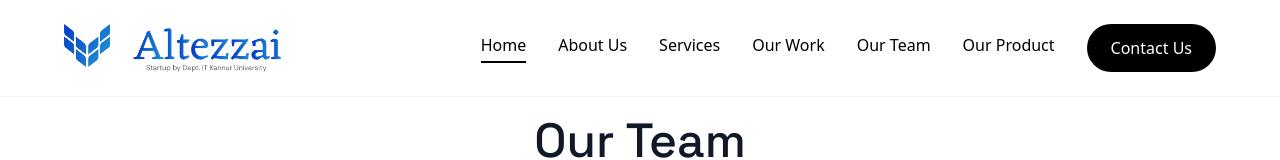
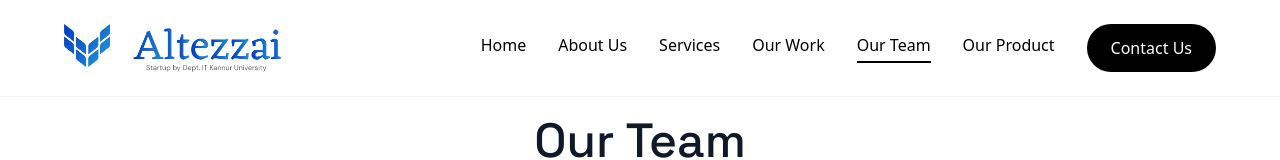
Before and after one commit to ROH-745/AltezzAi_Clone, a React (Vite) app in the folder altezzai-clone/: page /teams in a window 1280 px wide. Shown: the top 160 px of the page. Built offline with nearby package versions, Linux system fonts and the light colour scheme.

Commit message:
modified header section

```diff
--- a/altezzai-clone/src/components/Footer/Footer.jsx
+++ b/altezzai-clone/src/components/Footer/Footer.jsx
@@ -135,7 +135,7 @@ function Footer() {
           {/* Navigation Links */}
           <div className="flex flex-col gap-0 text-center">
             <button
-              onClick={() => navigate("/")}
+              onClick={() => navigate("/about")}
               className="text-xs hover:text-teal-400 transition-colors"
               style={{ fontFamily: "Space Grotesk" }}
             >
--- a/altezzai-clone/src/components/Header/Header.jsx
+++ b/altezzai-clone/src/components/Header/Header.jsx
@@ -1,8 +1,16 @@
 import { useState } from "react";
-import { useNavigate } from "react-router-dom";
+import { useNavigate, useLocation } from "react-router-dom";
 function Header() {
   const navigate = useNavigate();
+  const location = useLocation();
   const [menuOpen, setMenuOpen] = useState(false);
+
+  // Function to check if current path matches the link
+  const isActive = (path) => {
+    if (path === "/" && location.pathname === "/") return true;
+    if (path !== "/" && location.pathname === path) return true;
+    return false;
+  };
 
   return (
     <header className="bg-white border-b border-gray-100">
@@ -21,31 +29,51 @@ function Header() {
           {/* Navigation Menu */}
           <nav className="flex gap-8 text-base font-normal text-black">
             <a
-              className="border-b-2 border-black pb-1 cursor-pointer"
+              className={`cursor-pointer ${
+                isActive("/")
+                  ? "border-b-2 border-black pb-1"
+                  : "hover:opacity-70"
+              }`}
               onClick={() => (window.location.href = "/")}
             >
               Home
             </a>
             <a
-              className="cursor-pointer hover:opacity-70"
+              className={`cursor-pointer ${
+                isActive("/about")
+                  ? "border-b-2 border-black pb-1"
+                  : "hover:opacity-70"
+              }`}
               onClick={() => navigate("/about")}
             >
               About Us
             </a>
             <a
-              className="cursor-pointer hover:opacity-70"
+              className={`cursor-pointer ${
+                isActive("/services")
+                  ? "border-b-2 border-black pb-1"
+                  : "hover:opacity-70"
+              }`}
               onClick={() => navigate("/services")}
             >
               Services
             </a>
             <a
-              className="cursor-pointer hover:opacity-70"
+              className={`cursor-pointer ${
+                isActive("/works")
+                  ? "border-b-2 border-black pb-1"
+                  : "hover:opacity-70"
+              }`}
               onClick={() => navigate("/works")}
             >
               Our Work
             </a>
             <a
-              className="cursor-pointer hover:opacity-70"
+              className={`cursor-pointer ${
+                isActive("/teams")
+                  ? "border-b-2 border-black pb-1"
+                  : "hover:opacity-70"
+              }`}
               onClick={() => navigate("/teams")}
             >
               Our Team
```
